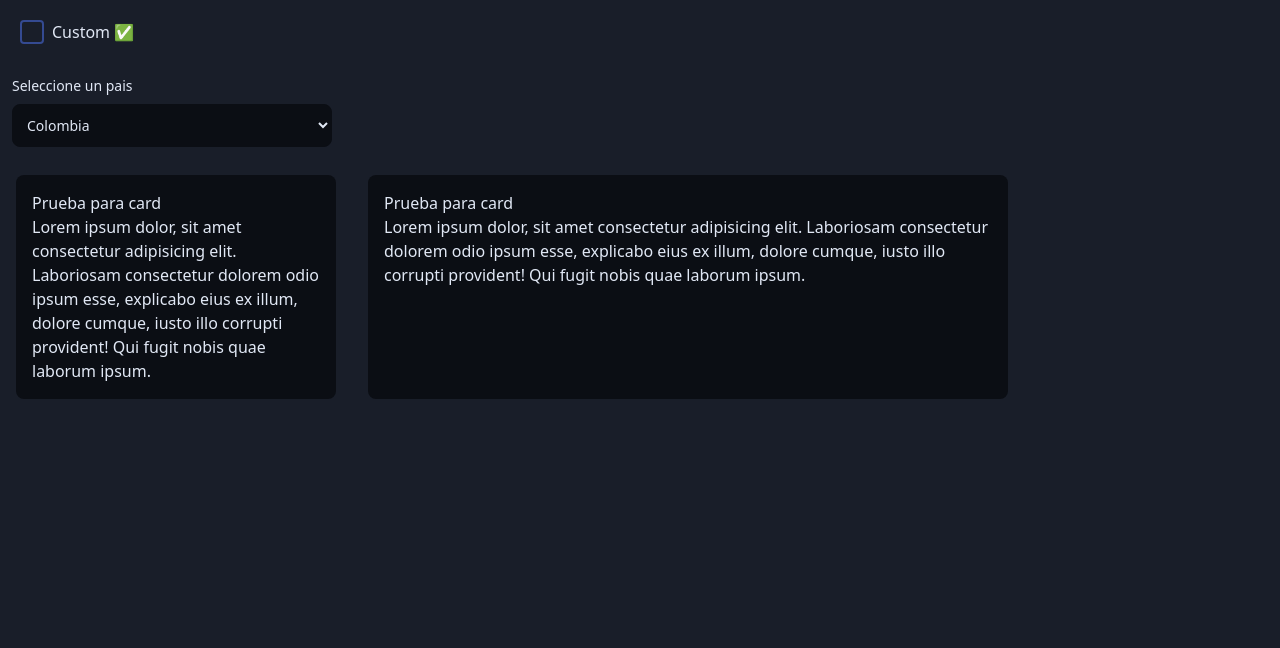
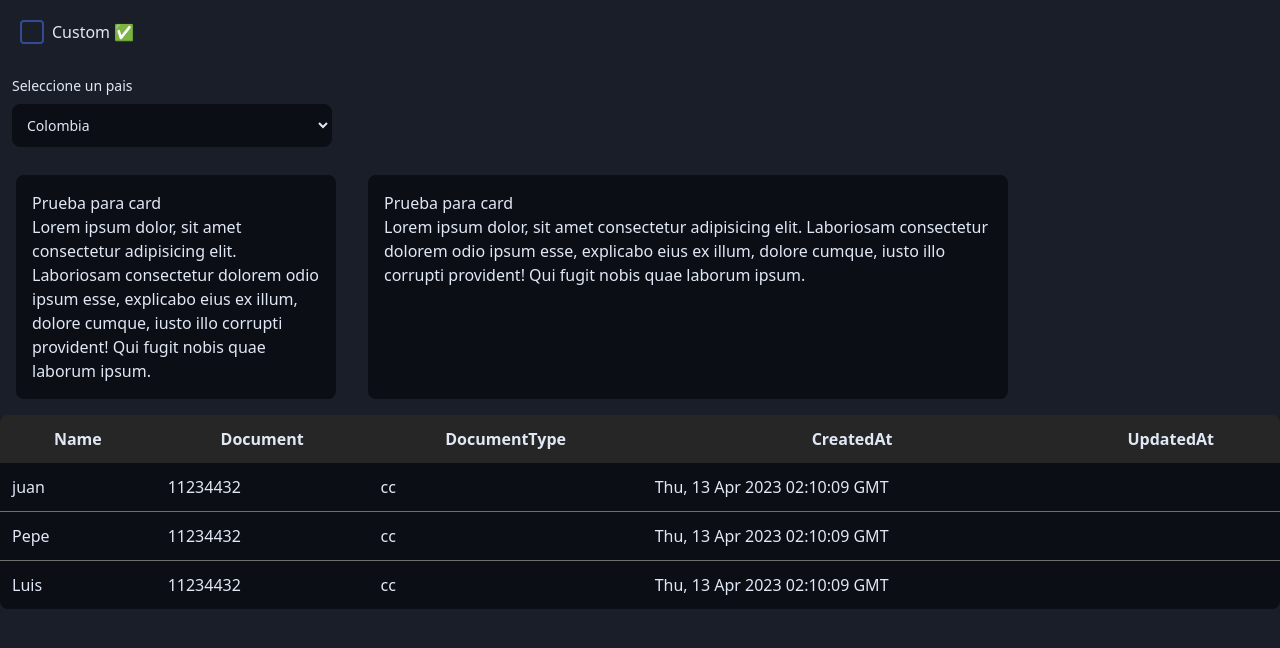
Before and after one commit to WitchImage/sirap-frontend, a Next.js app: page / in a window 1280 px wide. Shown: the top 648 px of the page. Built offline with nearby package versions, Linux system fonts and the light colour scheme.

Commit message:
feat: create a customized table that receives the column names and the data to be displayed as parameters

```diff
--- a/src/components/index.ts
+++ b/src/components/index.ts
@@ -1,3 +1,4 @@
 export { Checkbox } from './checkbox';
 export { Card } from './card';
 export { Select } from './select';
+export { Table } from './table';
--- /dev/null
+++ b/src/components/table.tsx
@@ -0,0 +1,47 @@
+type TableItem = Record<string, any>;
+interface Props<T extends TableItem> {
+    columnNames: string[];
+    data: T[];
+}
+
+/*
+    Componente para visualizar una tabla con una lista de datos.
+    Se especifica el nombre de las columnas y se pasa una lista
+    de objetos para visualizar los datos correspondientes
+*/
+export function Table<T extends TableItem>({ columnNames, data }: Props<T>) {
+    return (
+        <div className='relative overflow-x-auto rounded-lg'>
+            <table className='w-full divide-grayLight text-white rounded-lg'>
+                <thead className='bg-darkGray pt-5'>
+                    <tr>
+                        {columnNames.map(name => (
+                            <th
+                                className='px-6 py-3'
+                                key={name}
+                            >
+                                {name}
+                            </th>
+                        ))}
+                    </tr>
+                </thead>
+                <tbody className='bg-backgroundDark divide-y divide-grayLight'>
+                    {data.map((item: T, index) => {
+                        return (
+                            <tr key={index}>
+                                {Object.values(item).map((value, index) => (
+                                    <td
+                                        className='p-3'
+                                        key={index}
+                                    >
+                                        {value}
+                                    </td>
+                                ))}
+                            </tr>
+                        );
+                    })}
+                </tbody>
+            </table>
+        </div>
+    );
+}
--- a/src/pages/index.tsx
+++ b/src/pages/index.tsx
@@ -1,7 +1,8 @@
 // import { Inter } from 'next/font/google';
 // const inter = Inter({ subsets: ['latin'] });
 
-import { Card, Checkbox, Select } from '@/components';
+import { Card, Checkbox, Select, Table } from '@/components';
+import { type BasePerson } from '@/types';
 import { type GetServerSideProps } from 'next';
 import { useState } from 'react';
 
@@ -12,6 +13,30 @@ export default function Home() {
     */
     const [checked, setChecked] = useState(false);
     const [valueSelect, setValueSelect] = useState('');
+
+    const people: BasePerson[] = [
+        {
+            name: 'juan',
+            document: '11234432',
+            documentType: 'cc',
+            createdAt: new Date().toUTCString(),
+            updatedAt: '',
+        },
+        {
+            name: 'Pepe',
+            document: '11234432',
+            documentType: 'cc',
+            createdAt: new Date().toUTCString(),
+            updatedAt: '',
+        },
+        {
+            name: 'Luis',
+            document: '11234432',
+            documentType: 'cc',
+            createdAt: new Date().toUTCString(),
+            updatedAt: '',
+        },
+    ];
 
     const handleCheckboxChange = (checked: boolean) => {
         setChecked(checked);
@@ -82,6 +107,18 @@ export default function Home() {
                     </p>
                 </Card>
             </div>
+            <div className='ml-100 mr-100'>
+                <Table<BasePerson>
+                    columnNames={[
+                        'Name',
+                        'Document',
+                        'DocumentType',
+                        'CreatedAt',
+                        'UpdatedAt',
+                    ]}
+                    data={people}
+                />
+            </div>
         </main>
     );
 }
```
